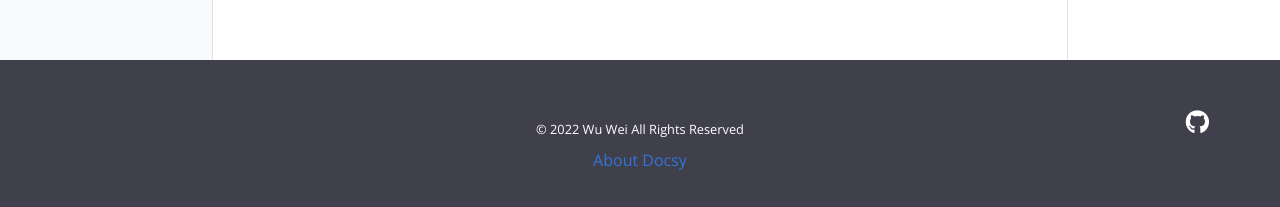
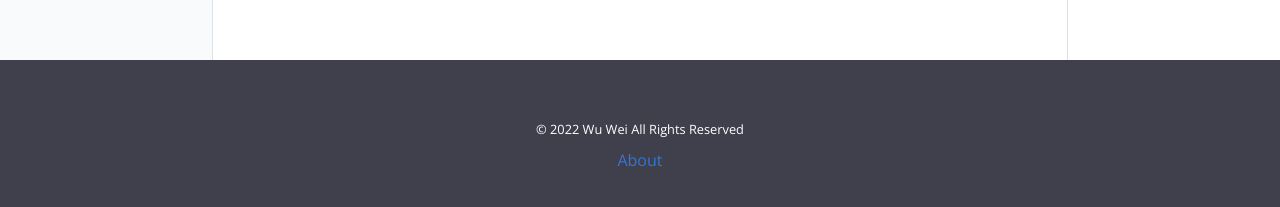
Before and after one commit to SMEwintel/SMEwintel.github.io, a Jekyll site: the page built from pages/index.md, in a window 1280 px wide and 900 px high, scrolled down 930 px. Shown: the part 690-897 px from the top of the window. Built offline with Jekyll 4.4.1, drawn with Linux system fonts in a browser that asks for light colours.

Commit message:
Update footer.html

```diff
--- a/_includes/footer.html
+++ b/_includes/footer.html
@@ -19,19 +19,10 @@
           {% endif %}
         </ul>
       </div>
-      <div class="col-6 col-sm-4 text-right text-xs-center order-sm-3">
-        <ul class="list-inline mb-0">
-          <li class="list-inline-item mx-2 h3" data-toggle="tooltip" data-placement="top" title="" aria-label="GitHub" data-original-title="GitHub">
-            <a class="text-white" target="_blank" href="{{ site.repo }}">
-              <i class="fab fa-github"></i>
-            </a>
-          </li>
-        </ul>
-      </div>
       <div class="col-12 col-sm-4 text-center py-2 order-sm-2">
         <small class="text-white">© {{ 'now' | date: "%Y" }} {{ site.author }} All Rights Reserved</small>
         {% if site.privacy %}<small class="ml-1"><a href="{{ site.privacy }}" target="_blank">Privacy Policy</a></small>{% endif %}
-        <p class="mt-2"><a href="/about/">About Docsy</a></p>
+        <p class="mt-2"><a href="/about/">About</a></p>
       </div>
     </div>
   </div>
```
